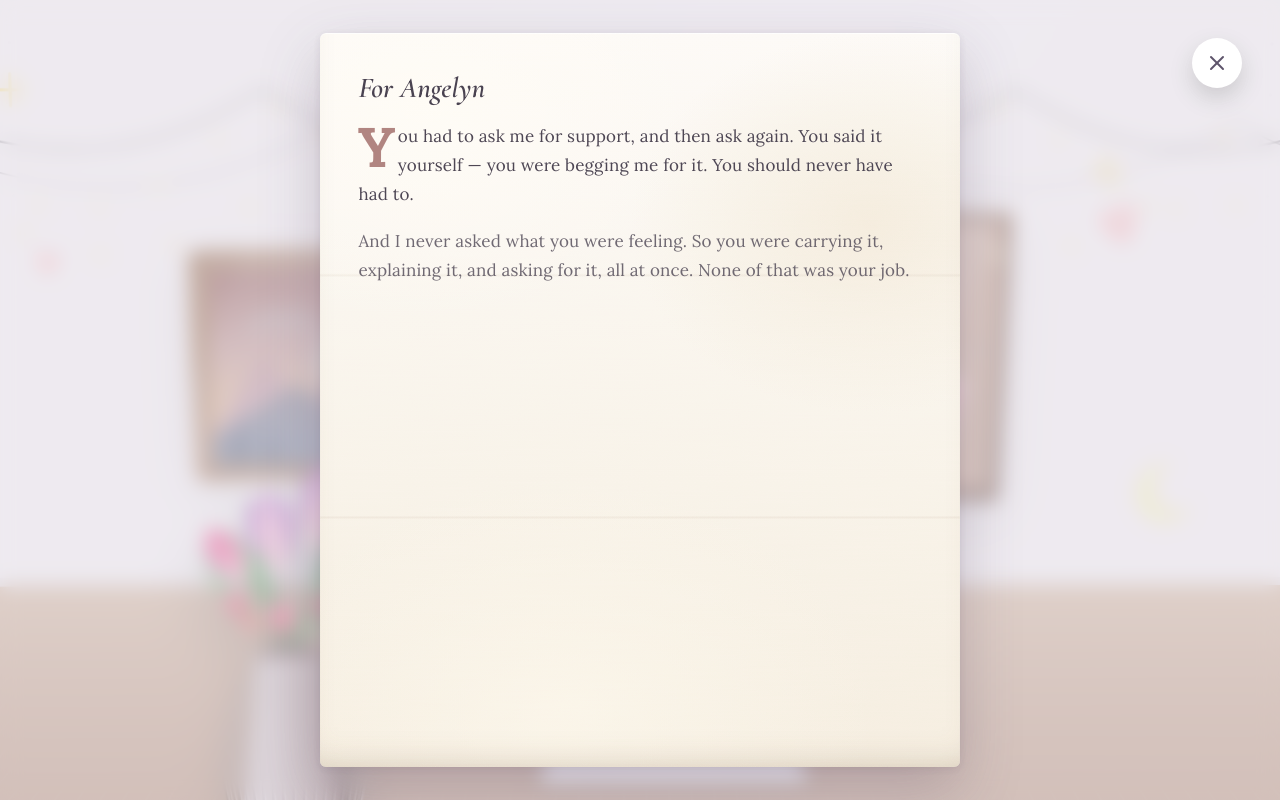
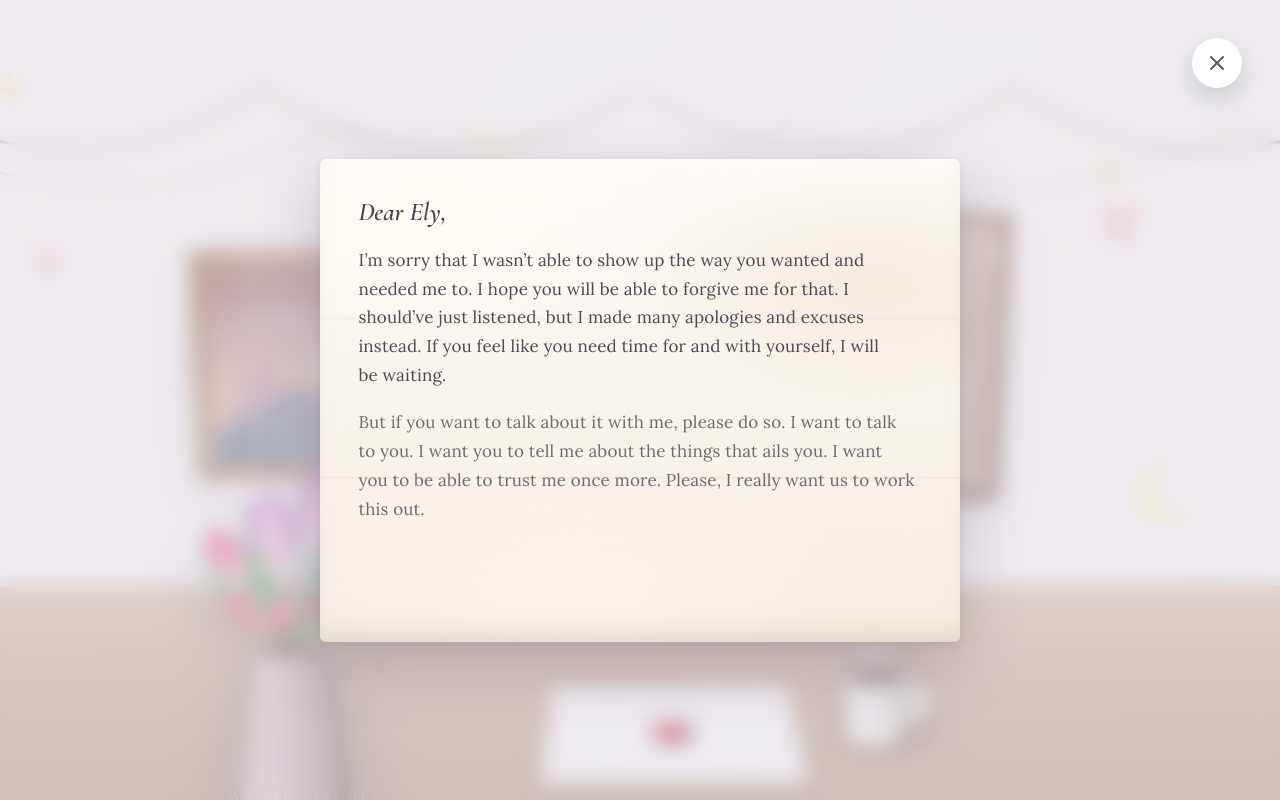
Before and after one commit to 17rndl/apology-letter, a React (Vite) app: page / in a window 1280 px wide. Both pictures are taken after a click on the element 672 px from the left and 735 px from the top of the page. Built offline with nearby package versions, Linux system fonts and the light colour scheme.

Commit message:
Refactor Apology Letter: Update styles and content for improved clarity

```diff
--- a/src/components/ApologyLetter.css
+++ b/src/components/ApologyLetter.css
@@ -140,14 +140,15 @@
     linear-gradient(180deg, transparent calc(66% - 2px), rgba(120, 95, 60, 0.06) 66%, transparent calc(66% + 2px));
 }
 
+/* a salutation, not a headline — present, but it opens the letter rather than titles it */
 .letter-eyebrow {
   position: relative;
   z-index: 1;
-  margin: 0 0 1rem;
+  margin: 0 0 1.1rem;
   font-family: 'Cormorant Garamond', Georgia, serif;
   font-style: italic;
   font-weight: 600;
-  font-size: clamp(1.4rem, 4vw, 1.8rem);
+  font-size: clamp(1.3rem, 3.4vw, 1.6rem);
   line-height: 1.2;
   color: var(--ink);
 }
@@ -175,14 +176,8 @@
   margin-bottom: 0;
 }
 
-.letter-body .lead::first-letter {
-  float: left;
-  font-weight: 600;
-  font-size: 3.1em;
-  line-height: 0.82;
-  padding: 0.08em 0.1em 0 0;
-  color: var(--accent);
-}
+/* No drop cap: the letter opens on "I’m", and ::first-letter would set a giant
+   I against a stranded "’m". */
 
 .letter-signoff {
   margin-top: 1.5rem;
--- a/src/components/ApologyLetter.jsx
+++ b/src/components/ApologyLetter.jsx
@@ -110,13 +110,13 @@ const ApologyLetter = ({ onClose }) => {
 
             <motion.div className="letter-body" variants={body} initial="hidden" animate="show">
               {letter.paragraphs.map((text, i) => (
-                <motion.p key={i} className={i === 0 ? 'lead' : undefined} variants={line}>
+                <motion.p key={i} variants={line}>
                   {text}
                 </motion.p>
               ))}
 
               <motion.div className="letter-signoff" variants={line}>
-                <span className="signoff-line">{letter.signoff}</span>
+                {letter.signoff && <span className="signoff-line">{letter.signoff}</span>}
                 {/* name and flourish share one column, so the underline spans the
                     signature exactly at any font size or viewport width */}
                 <span className="signature-block">
--- a/src/letterConfig.js
+++ b/src/letterConfig.js
@@ -6,27 +6,22 @@
 
 export const slots = {
   yourName: {
-    value: '[your name]',
+    value: 'Randel',
     hint: 'Sign it the way she calls you.',
   },
 };
 
 export const letter = {
-  eyebrow: 'For Angelyn',
+  eyebrow: 'Dear Ely,',
 
   paragraphs: [
-    'You had to ask me for support, and then ask again. You said it yourself — you were begging me for it. You should never have had to.',
+    'I’m sorry that I wasn’t able to show up the way you wanted and needed me to. I hope you will be able to forgive me for that. I should’ve just listened, but I made many apologies and excuses instead. If you feel like you need time for and with yourself, I will be waiting.',
 
-    'And I never asked what you were feeling. So you were carrying it, explaining it, and asking for it, all at once. None of that was your job.',
-
-    'You said sorry for blocking me. Please take that one back. You were hurt and you did what you needed to do — that isn’t something you owe me an apology for.',
-
-    'I won’t give you reasons; they turn into excuses. Here’s what changes instead. Once is enough — you’ll never have to ask me twice again. And I’ll ask first, instead of waiting for you to explain.',
-
-    'I’ve been asking you to talk to me. I’m going to stop asking. You don’t owe me a reply or forgiveness, tonight or ever. Whenever you want to cry it out — or never talk about it again — I’m here, and I’m not keeping score.',
+    'But if you want to talk about it with me, please do so. I want to talk to you. I want you to tell me about the things that ails you. I want you to be able to trust me once more. Please, I really want us to work this out.',
   ],
 
-  signoff: 'I’m sorry, Angelyn.',
+  // the greeting and the signature bookend the letter; no extra closing line
+  signoff: '',
   signature: '{{yourName}}',
 };
 
```
Also changed, not shown: 3 other files (tests, documents, lock files or other folders).
